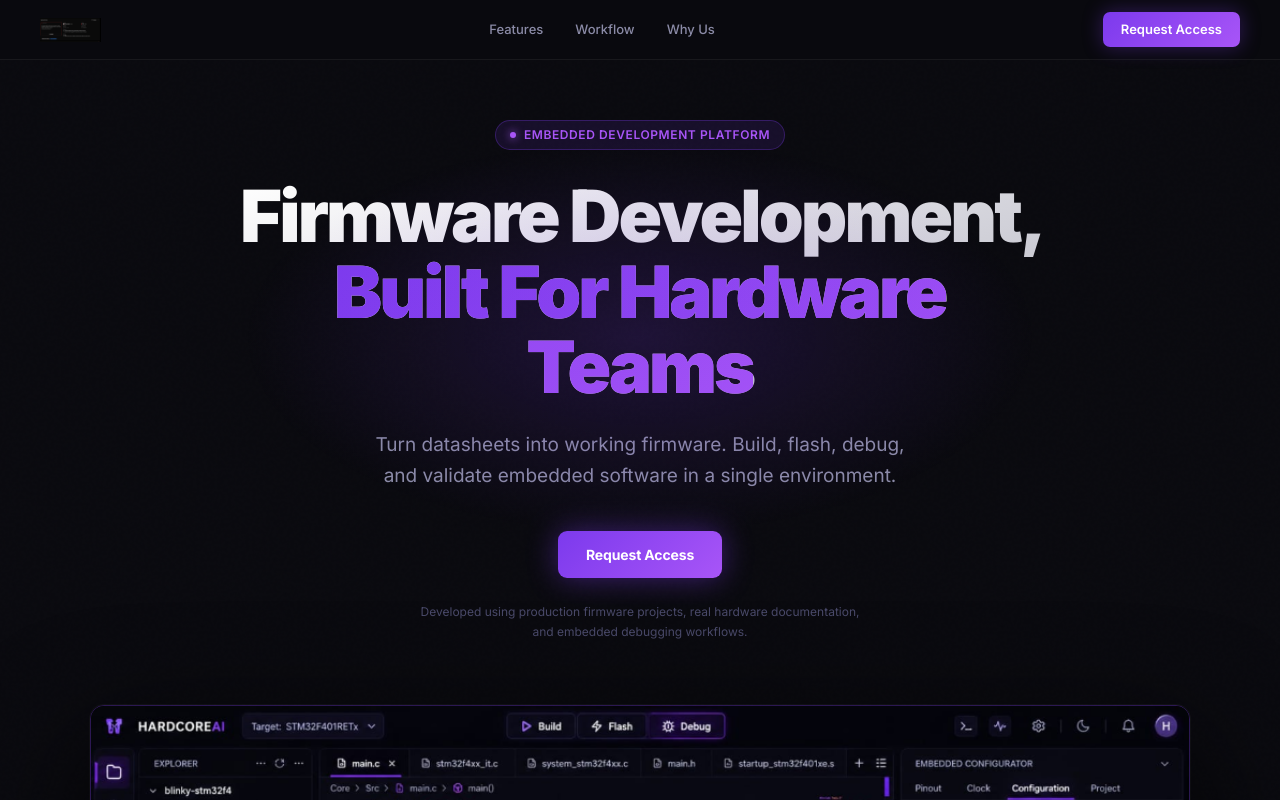
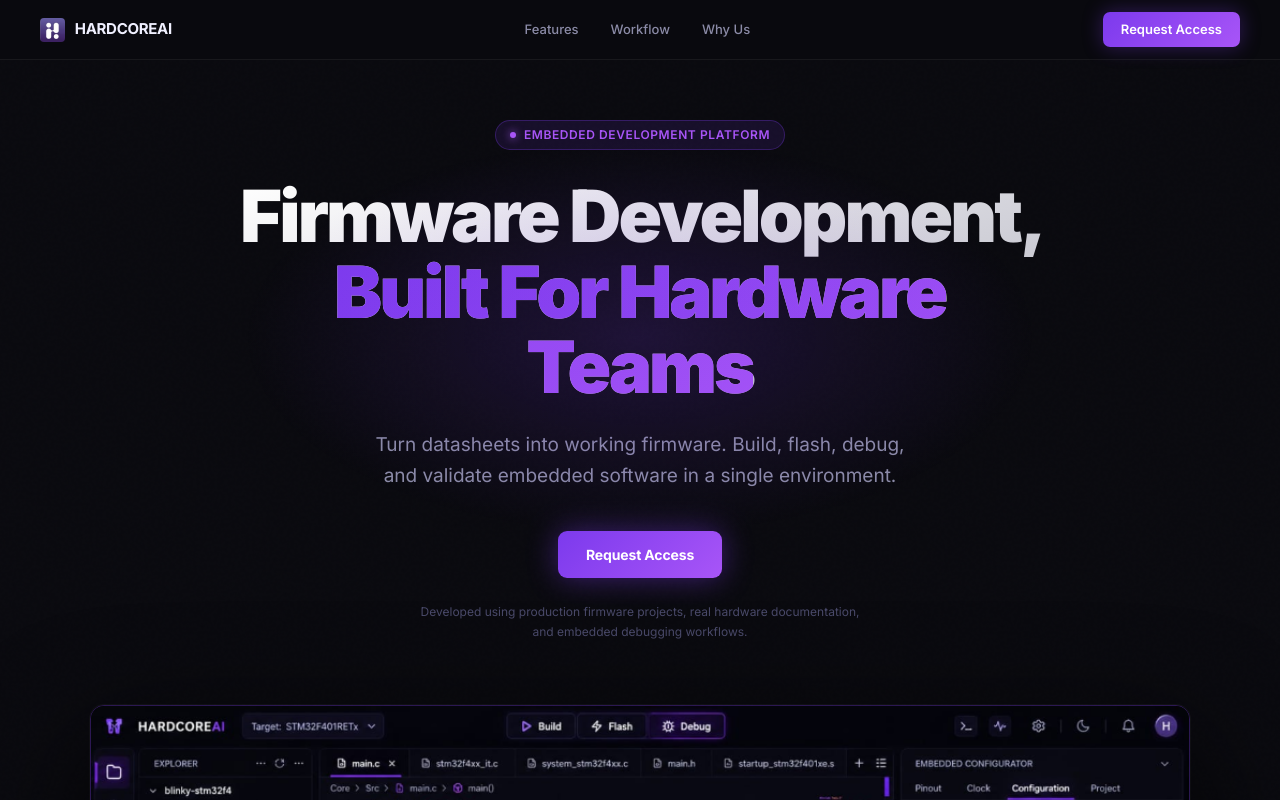
Before and after one commit to Hardcoreaiin/hardcoreai-website, a Next.js app: page / in a window 1280 px wide. Shown: the top 800 px of the page. Built offline with nearby package versions, Linux system fonts and the light colour scheme.

Commit message:
feat: use the correct icon logo alongside text

```diff
--- a/app/page.tsx
+++ b/app/page.tsx
@@ -17,7 +17,10 @@
       }}>
         {/* Logo */}
         <div style={{ display: 'flex', alignItems: 'center', gap: '10px' }}>
-          <Image src="/logo.png" alt="HARDCOREAI Logo" width={115} height={45} style={{ height: '24px', width: 'auto' }} />
+          <Image src="/logo.png" alt="HARDCOREAI Logo" width={28} height={28} style={{ height: '24px', width: 'auto', borderRadius: '4px' }} />
+          <span style={{ fontSize: '15px', fontWeight: 700, letterSpacing: '-0.02em', color: '#F0F0FF' }}>
+            HARDCOREAI
+          </span>
         </div>
 
         {/* Nav links */}
@@ -562,7 +565,8 @@
         flexWrap: 'wrap', gap: '16px',
       }}>
           <div style={{ display: 'flex', alignItems: 'center', gap: '8px', marginBottom: '16px' }}>
-            <Image src="/logo.png" alt="HARDCOREAI Logo" width={90} height={35} style={{ height: '20px', width: 'auto', opacity: 0.8, filter: 'grayscale(100%)' }} />
+            <Image src="/logo.png" alt="HARDCOREAI Logo" width={24} height={24} style={{ height: '20px', width: 'auto', opacity: 0.8, filter: 'grayscale(100%)', borderRadius: '4px' }} />
+            <span style={{ fontSize: '13px', fontWeight: 600, color: '#4A4A6A' }}>HARDCOREAI</span>
           </div>
         <p style={{ fontSize: '12px', color: '#4A4A6A' }}>
           © 2025 HARDCOREAI. Built for embedded engineers.
```
Also changed, not shown: public/logo.png.
